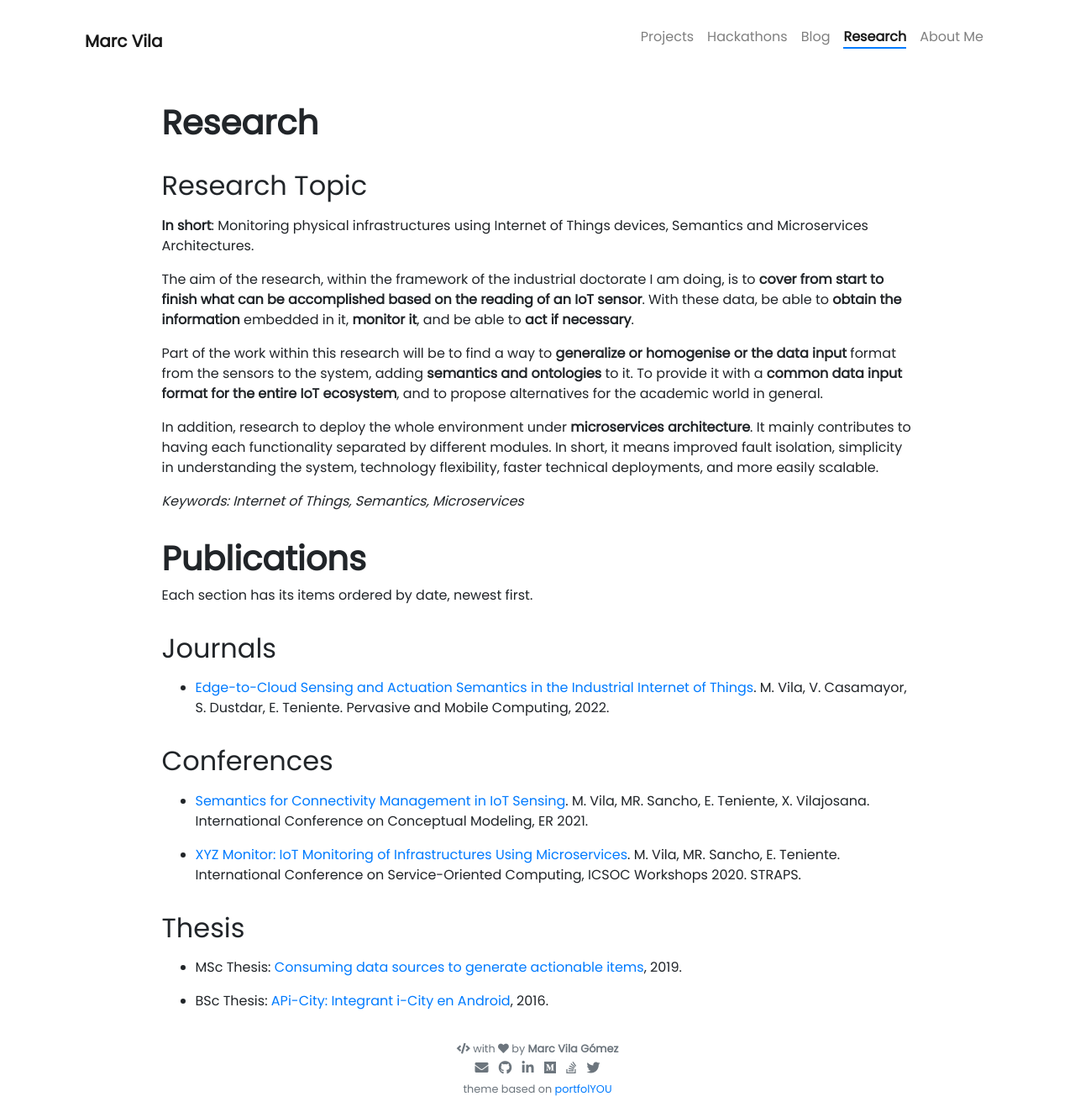
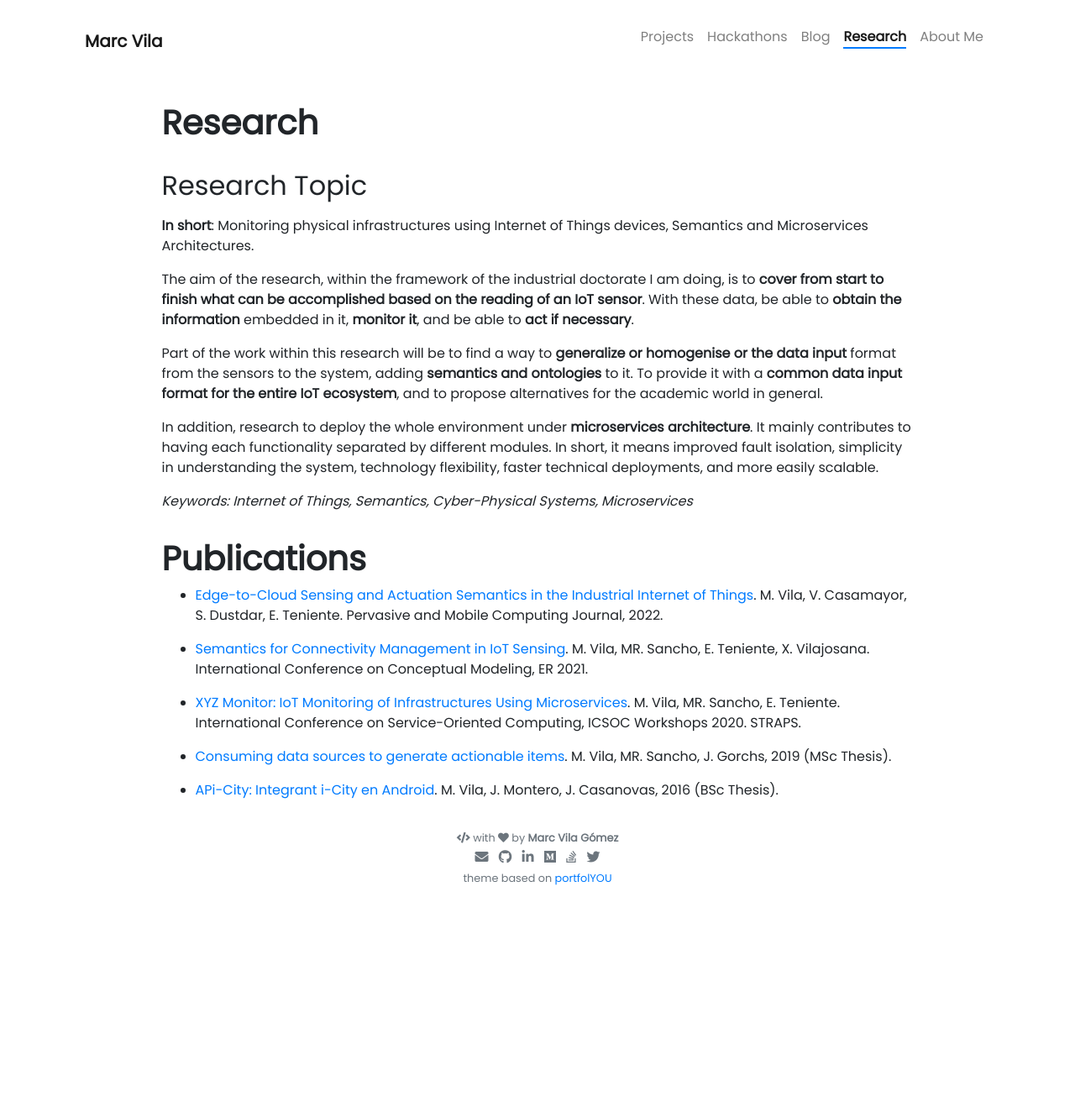
Before and after one commit to LaQuay/marcvila.me, a Jekyll site: the page built from pages/research.md, in a window 1280 px wide. Shown: the whole page at 84% size. Built offline with Jekyll 4.4.1, drawn with Linux system fonts in a browser that asks for light colours; nearby versions of some CDN libraries; after the commit the page ends 1073 px from its top, so only the background shows below that.

Commit message:
update profile photo and research section

```diff
--- a/_config.yml
+++ b/_config.yml
@@ -33,7 +33,7 @@ description: >-
 baseurl: ""
 repository: LaQuay/marcvila.me
 remote_theme: YoussefRaafatNasry/portfolYOU
-open_new_tab : true # Opens external URLs in new tab (works for posts, projects and navbar only)
+open_new_tab: true # Opens external URLs in new tab (works for posts, projects and navbar only)
 
 ### Plugins ###
 plugins:
@@ -48,7 +48,7 @@ nav_exclude: # The following paths are excluded from navbar
 ### Author Info ###
 author:
   name: Marc Vila Gómez
-  image: /assets/img/profile.jpg
+  image: /assets/img/profile.png
   # behance           : your_username
   # dribbble          : your_username
   # email: hola@marcvila.me EDITED IN social.html
--- a/pages/research.md
+++ b/pages/research.md
@@ -27,24 +27,16 @@ mainly contributes to having each functionality separated by different modules.
 improved fault isolation, simplicity in understanding the system, technology flexibility, faster
 technical deployments, and more easily scalable.
 
-<i>Keywords: Internet of Things, Semantics, Microservices</i>
+<i>Keywords: Internet of Things, Semantics, Cyber-Physical Systems, Microservices</i>
 
 # **Publications**
 
-Each section has its items ordered by date, newest first.
-
-<h2 class="mb-3">Journals</h2>
-
-- [Edge-to-Cloud Sensing and Actuation Semantics in the Industrial Internet of Things](https://www.sciencedirect.com/science/article/pii/S1574119222001122). M. Vila, V. Casamayor, S. Dustdar, E. Teniente. Pervasive and Mobile Computing, 2022.
-
-<h2 class="mb-3">Conferences</h2>
+- [Edge-to-Cloud Sensing and Actuation Semantics in the Industrial Internet of Things](https://www.sciencedirect.com/science/article/pii/S1574119222001122). M. Vila, V. Casamayor, S. Dustdar, E. Teniente. Pervasive and Mobile Computing Journal, 2022.
 
 - [Semantics for Connectivity Management in IoT Sensing](https://link.springer.com/chapter/10.1007/978-3-030-89022-3_24). M. Vila, MR. Sancho, E. Teniente, X. Vilajosana. International Conference on Conceptual Modeling, ER 2021.
 
 - [XYZ Monitor: IoT Monitoring of Infrastructures Using Microservices](https://link.springer.com/chapter/10.1007/978-3-030-76352-7_43). M. Vila, MR. Sancho, E. Teniente. International Conference on Service-Oriented Computing, ICSOC Workshops 2020. STRAPS.
 
-<h2 class="mb-3">Thesis</h2>
+- [Consuming data sources to generate actionable items](https://upcommons.upc.edu/handle/2117/132183). M. Vila, MR. Sancho, J. Gorchs, 2019 (MSc Thesis).
 
-- MSc Thesis: [Consuming data sources to generate actionable items](https://upcommons.upc.edu/handle/2117/132183), 2019.
-
-- BSc Thesis: [APi-City: Integrant i-City en Android](https://upcommons.upc.edu/handle/2117/82383), 2016.
+- [APi-City: Integrant i-City en Android](https://upcommons.upc.edu/handle/2117/82383). M. Vila, J. Montero, J. Casanovas, 2016 (BSc Thesis).
```
Also changed, not shown: assets/img/profile.jpg (deleted), assets/img/profile.png (added).
